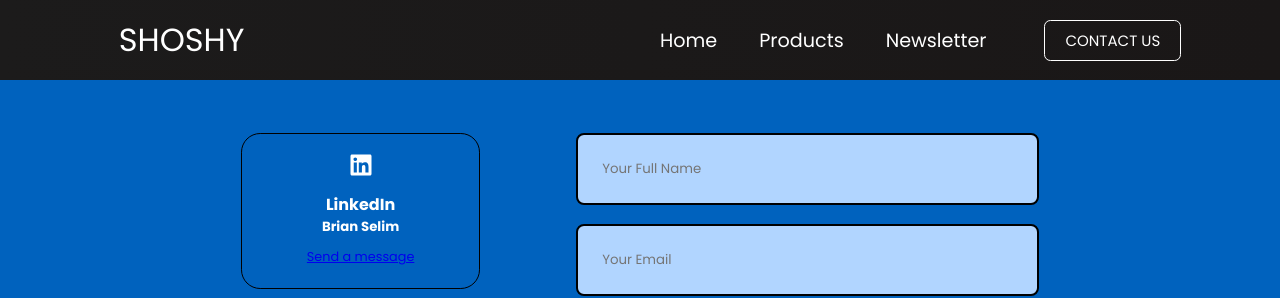
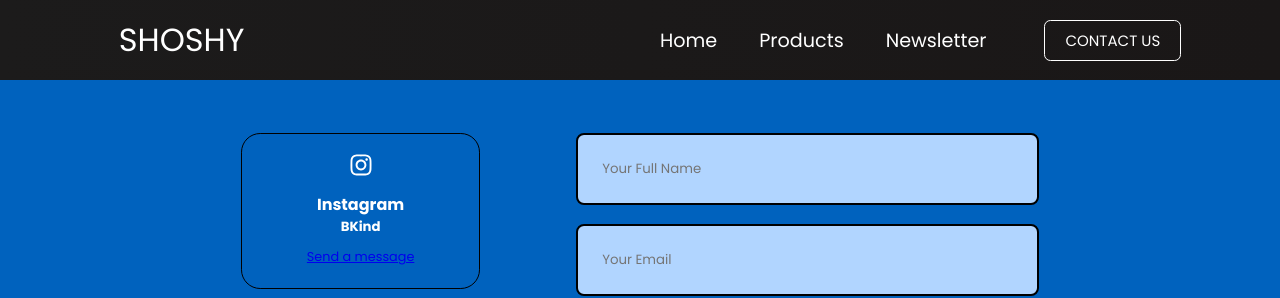
Before and after one commit to Bkind254/shoshy2, a React (Vite) app: page /Contact in a window 1280 px wide. Shown: the top 298 px of the page. Built offline with nearby package versions, Linux system fonts and the light colour scheme.

Commit message:
2nd commit

```diff
--- a/index.html
+++ b/index.html
@@ -14,7 +14,7 @@
       href="https://fonts.googleapis.com/css2?family=PT+Sans:wght@700&display=swap"
       rel="stylesheet"
     />
-    <title>Vite + React</title>
+    <title>SHOSHY</title>
   </head>
   <body>
     <div id="root"></div>
--- a/src/pages/Contact.jsx
+++ b/src/pages/Contact.jsx
@@ -1,7 +1,6 @@
 import React from "react";
 import "./Contact.css";
-import { BsTwitter } from "react-icons/bs";
-import { FaLinkedin } from "react-icons/fa";
+import { FaInstagram } from "react-icons/fa";
 import { useRef } from "react";
 import emailjs from "emailjs-com";
 
@@ -26,14 +25,10 @@ const Contact = () => {
         <div className="container contact__container">
           <div className="contact__options">
             <article className="contact__option">
-              <FaLinkedin className="contact__option-icon" />
-              <h4>LinkedIn</h4>
-              <h5>Brian Selim</h5>
-              <a
-                href="https://www.linkedin.com/in/brian-selim-71b90a236/"
-                target="_blank"
-                rel="noreferrer"
-              >
+              <FaInstagram className="contact__option-icon" />
+              <h4>Instagram</h4>
+              <h5>BKind</h5>
+              <a href="#" target="_blank" rel="noreferrer">
                 Send a message
               </a>
             </article>
```
